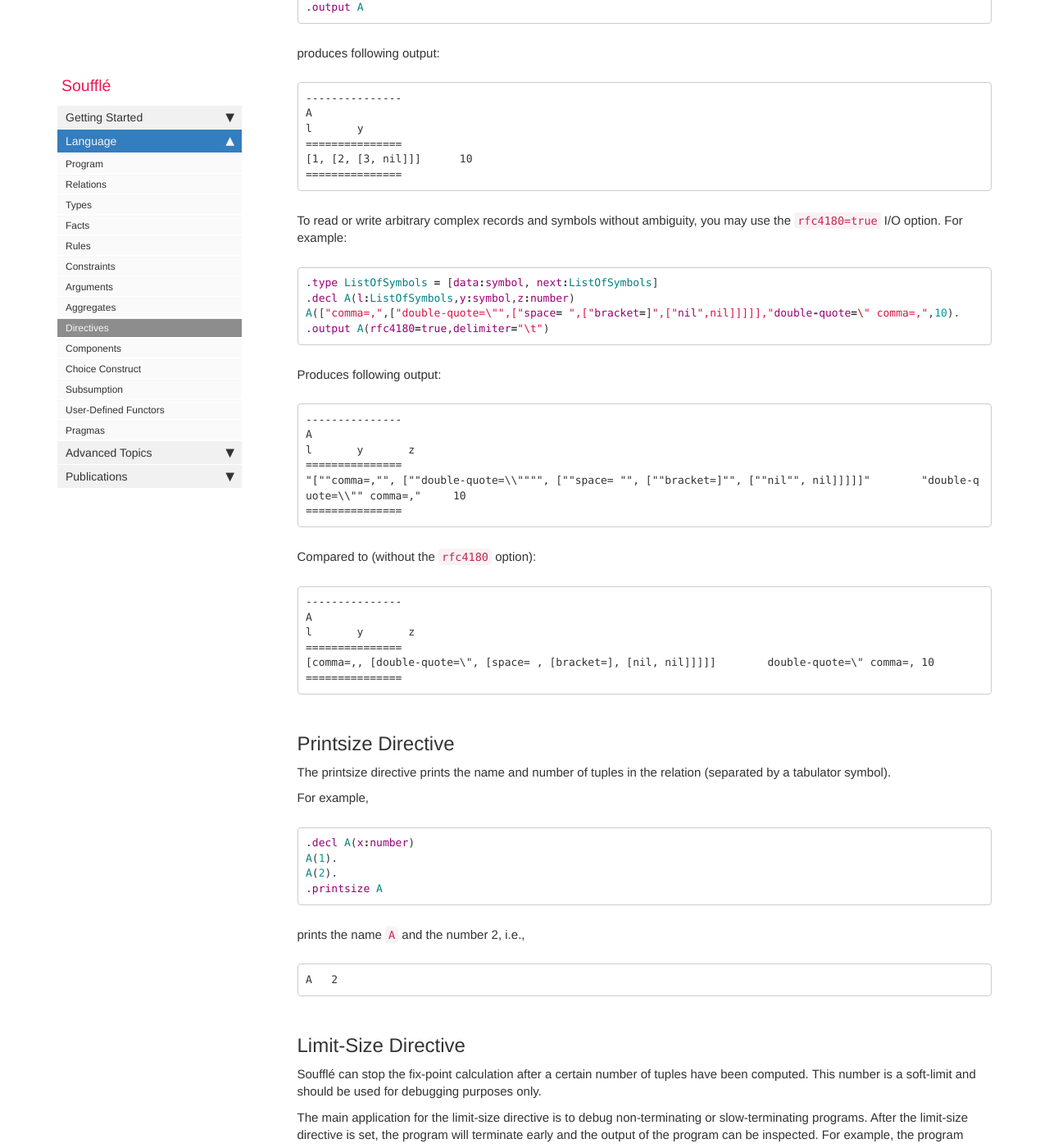
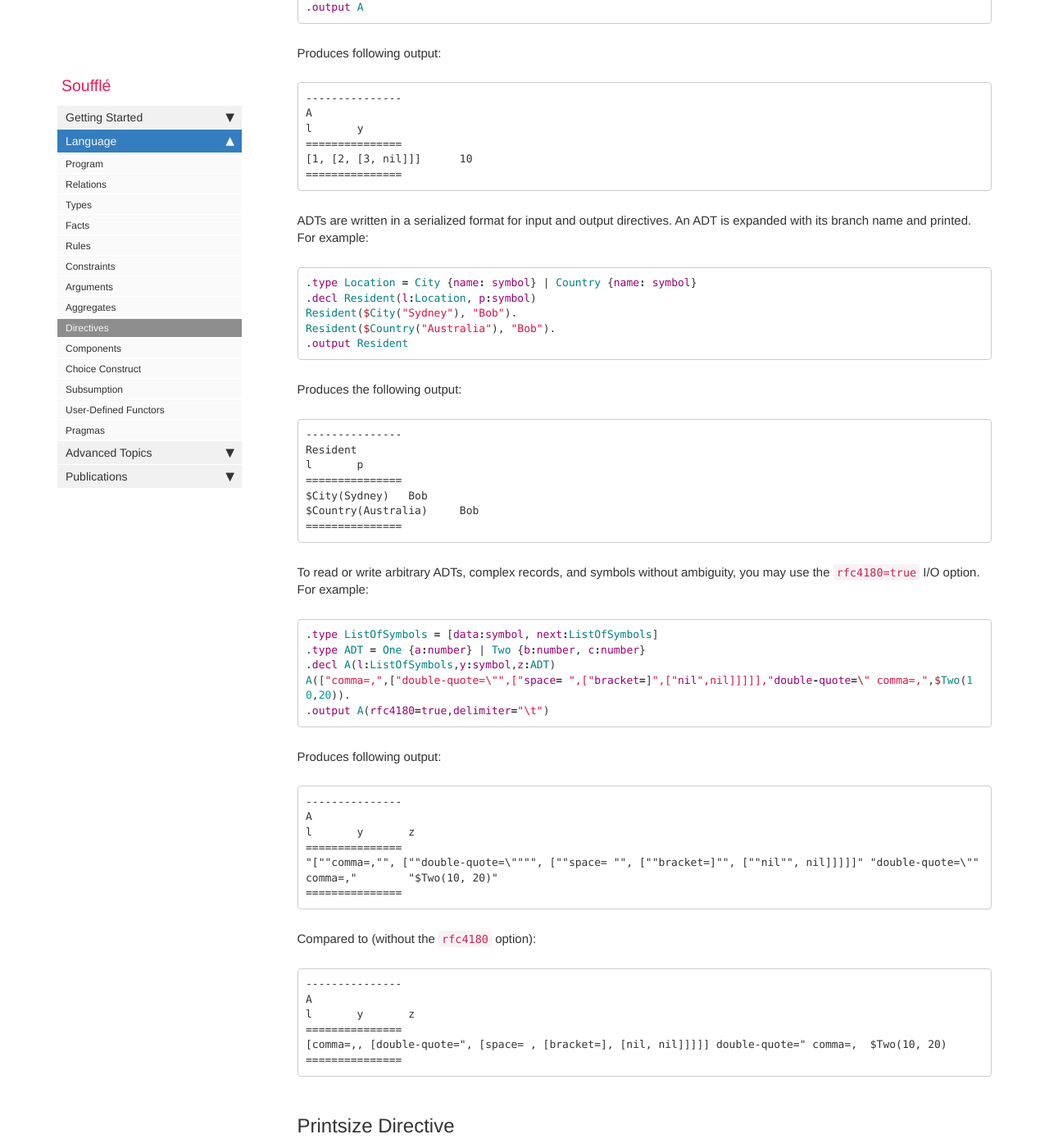
Before and after one commit to souffle-lang/souffle-lang.github.io, a Jekyll site: the page built from pages/docs/directives.md, in a window 1280 px wide and 1400 px high, scrolled down 3809 px. Shown: the whole window at 82% size. Built offline with Jekyll 4.4.1, drawn with Linux system fonts in a browser that asks for light colours; comment, search, counter and statistics services are not loaded.

Commit message:
document ADT serialization

````diff
--- a/pages/docs/directives.md
+++ b/pages/docs/directives.md
@@ -147,7 +147,8 @@ and printed.  For example:
 A([1,[2,[3,nil]]],10).
 .output A
 ```
-produces following output:
+
+Produces following output:
 ```
 ---------------
 A
@@ -157,22 +158,42 @@ l	y
 ===============
 ```
 
-To read or write arbitrary complex records and symbols without ambiguity, you may use the `rfc4180=true` I/O option. For example:
+ADTs are written in a serialized format for input and output directives. An ADT is expanded with its branch name and printed. For example:
+```prolog
+.type Location = City {name: symbol} | Country {name: symbol}
+.decl Resident(l:Location, p:symbol)
+Resident($City("Sydney"), "Bob").
+Resident($Country("Australia"), "Bob").
+.output Resident
+```
+
+Produces the following output:
+```
+---------------
+Resident
+l       p
+===============
+$City(Sydney)   Bob
+$Country(Australia)     Bob
+===============
+```
+
+To read or write arbitrary ADTs, complex records, and symbols without ambiguity, you may use the `rfc4180=true` I/O option. For example:
 ```prolog
 .type ListOfSymbols = [data:symbol, next:ListOfSymbols]
-.decl A(l:ListOfSymbols,y:symbol,z:number)
-A(["comma=,",["double-quote=\"",["space= ",["bracket=]",["nil",nil]]]]],"double-quote=\" comma=,",10).
+.type ADT = One {a:number} | Two {b:number, c:number}
+.decl A(l:ListOfSymbols,y:symbol,z:ADT)
+A(["comma=,",["double-quote=\"",["space= ",["bracket=]",["nil",nil]]]]],"double-quote=\" comma=,",$Two(10,20)).
 .output A(rfc4180=true,delimiter="\t")
 ```
 
 Produces following output:
-
 ```
 ---------------
 A
 l       y       z
 ===============
-"[""comma=,"", [""double-quote=\\"""", [""space= "", [""bracket=]"", [""nil"", nil]]]]]"        "double-quote=\\"" comma=,"     10
+"[""comma=,"", [""double-quote=\"""", [""space= "", [""bracket=]"", [""nil"", nil]]]]]"	"double-quote=\"" comma=,"	"$Two(10, 20)"
 ===============
 ```
 
@@ -183,7 +204,7 @@ Compared to (without the `rfc4180` option):
 A
 l       y       z
 ===============
-[comma=,, [double-quote=\", [space= , [bracket=], [nil, nil]]]]]        double-quote=\" comma=, 10
+[comma=,, [double-quote=", [space= , [bracket=], [nil, nil]]]]]	double-quote=" comma=,	$Two(10, 20)
 ===============
 ```
 
````
